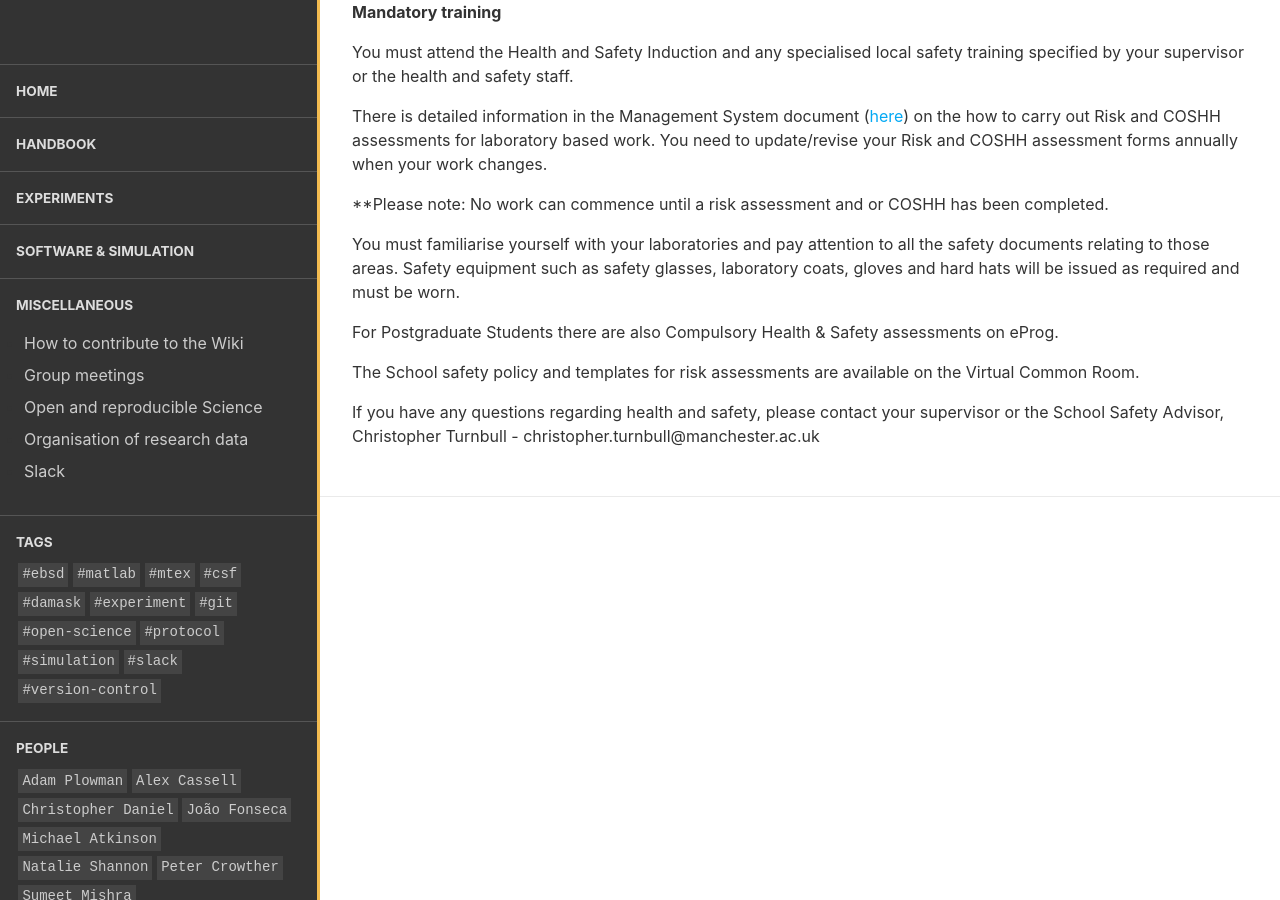
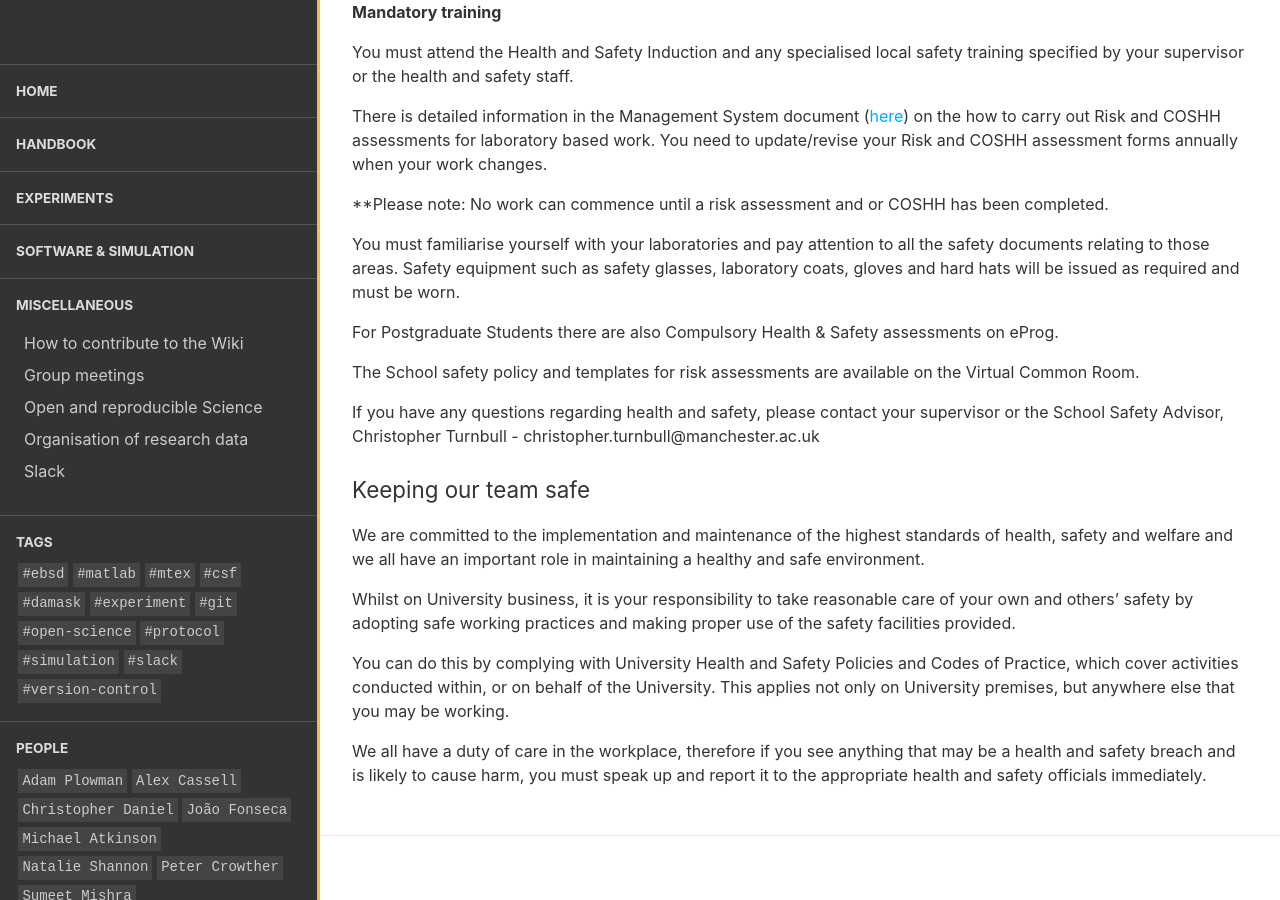
Before and after one commit to LightForm-group/wiki, a Jekyll site: the page built from collections/_handbook/Safety.md, in a window 1280 px wide and 900 px high, scrolled down 533 px. Built offline with Jekyll 4.4.1, drawn with Linux system fonts in a browser that asks for light colours.

Commit message:
Update Safety.md

```diff
--- a/collections/_handbook/Safety.md
+++ b/collections/_handbook/Safety.md
@@ -33,3 +33,13 @@ For Postgraduate Students there are also Compulsory Health & Safety assessments
 The School safety policy and templates for risk assessments are available on the Virtual Common Room.
 
 If you have any questions regarding health and safety, please contact your supervisor or the School Safety Advisor, Christopher Turnbull - christopher.turnbull@manchester.ac.uk
+
+### Keeping our team safe
+
+We are committed to the implementation and maintenance of the highest standards of health, safety and welfare and we all have an important role in maintaining a healthy and safe environment.
+
+Whilst on University business, it is your responsibility to take reasonable care of your own and others' safety by adopting safe working practices and making proper use of the safety facilities provided.
+
+You can do this by complying with University Health and Safety Policies and Codes of Practice, which cover activities conducted within, or on behalf of the University. This applies not only on University premises, but anywhere else that you may be working.
+
+We all have a duty of care in the workplace, therefore if you see anything that may be a health and safety breach and is likely to cause harm, you must speak up and report it to the appropriate health and safety officials immediately.
```
